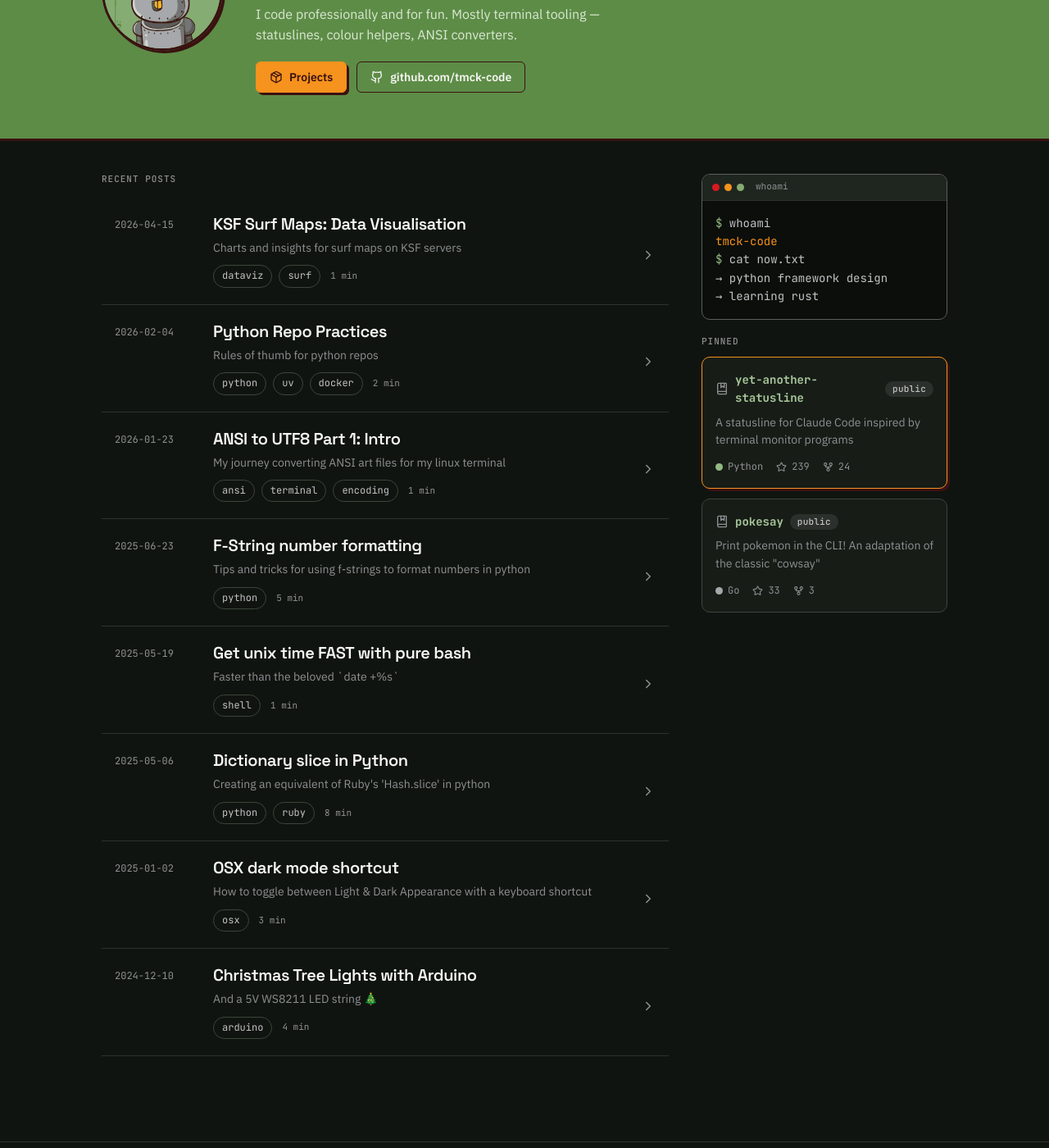
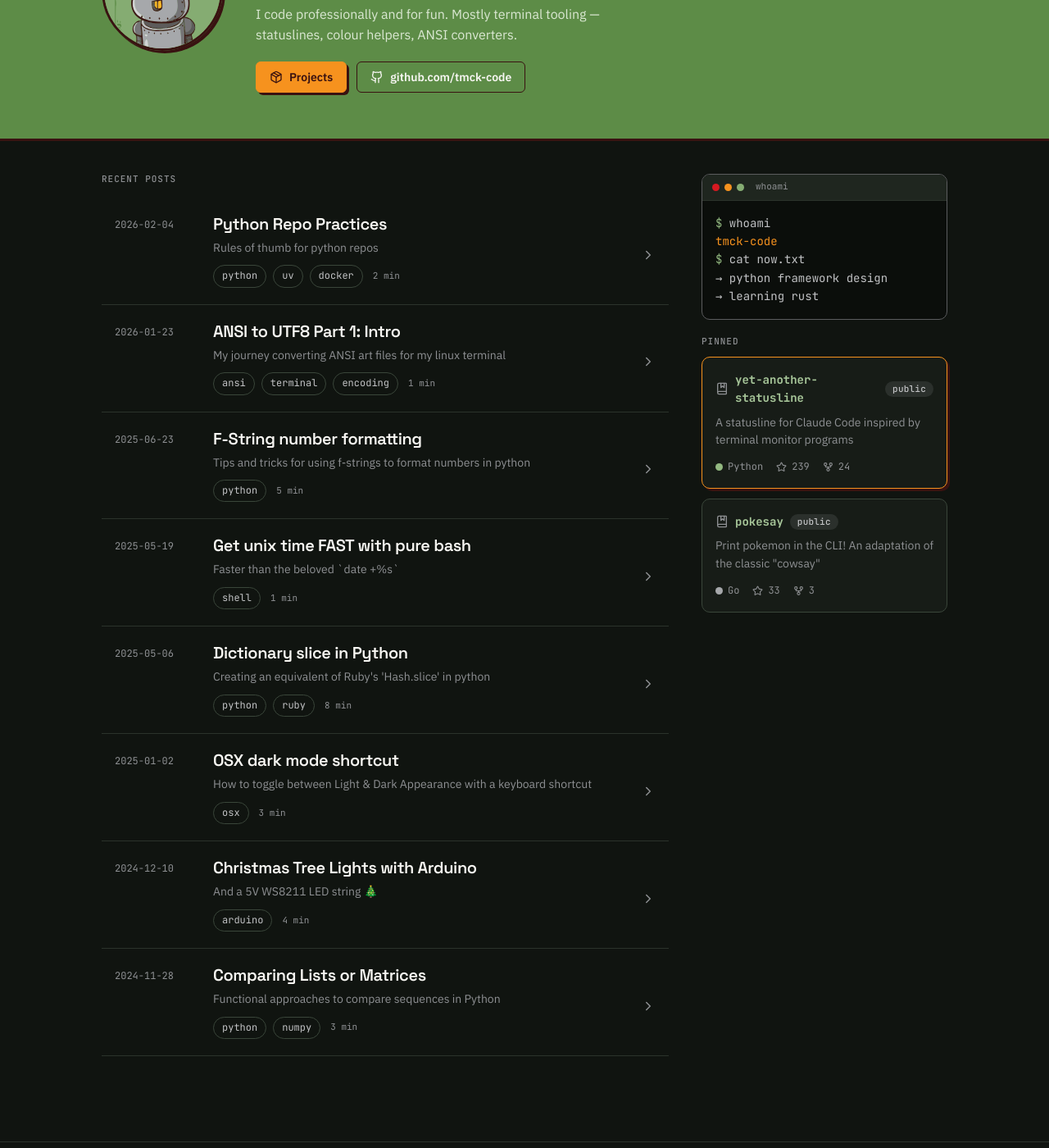
Before and after one commit to tmck-code/tmck-code.github.io, a Jekyll site: the page built from index.html, in a window 1280 px wide and 1400 px high, scrolled down 248 px. Shown: the whole window at 82% size. Built offline with Jekyll 4.4.1, drawn with Linux system fonts in a browser that asks for light colours.

Commit message:
move ksf surf maps analysis to pages

```diff
--- a/_data/pages.yml
+++ b/_data/pages.yml
@@ -1,4 +1,4 @@
-# The interactive one-off apps under pages/ (and one that still lives in articles/).
+# The interactive one-off apps under pages/.
 # `name` doubles as the card eyebrow and the thumbnail filename:
 # assets/img/pages/<name>.png — a styled placeholder renders when it is absent.
 - name: au-card-reforms
@@ -46,6 +46,5 @@
     Code inspired by terminal monitor programs.
 - name: ksf-surf-maps
   title: 'KSF Surf Maps: Data Visualisation'
-  url: https://tmck-code.github.io/articles/20260415_ksf_surf_maps_data_visualisation/analysis.html
+  url: https://tmck-code.github.io/pages/ksf-surf-maps/index.html
   blurb: Charts and insights for surf maps on KSF servers.
-  soon: true
--- a/articles/20260415_ksf_surf_maps_data_visualisation/20260415_ksf_surf_maps_data_visualisation.md
+++ /dev/null
@@ -1,8 +0,0 @@
----
-title: "KSF Surf Maps: Data Visualisation"
-date: 2026-04-15
-blurb: "Charts and insights for surf maps on KSF servers"
-tags: [dataviz, surf]
----
-
-# 20260415 KSF Surf Maps: Data Visualisation
```
Also changed, not shown: README.md, assets/img/pages/ksf-surf-maps.png (added), pages/ksf-surf-maps/index.html (renamed from articles/20260415_ksf_surf_maps_data_visualisation/analysis.html).
